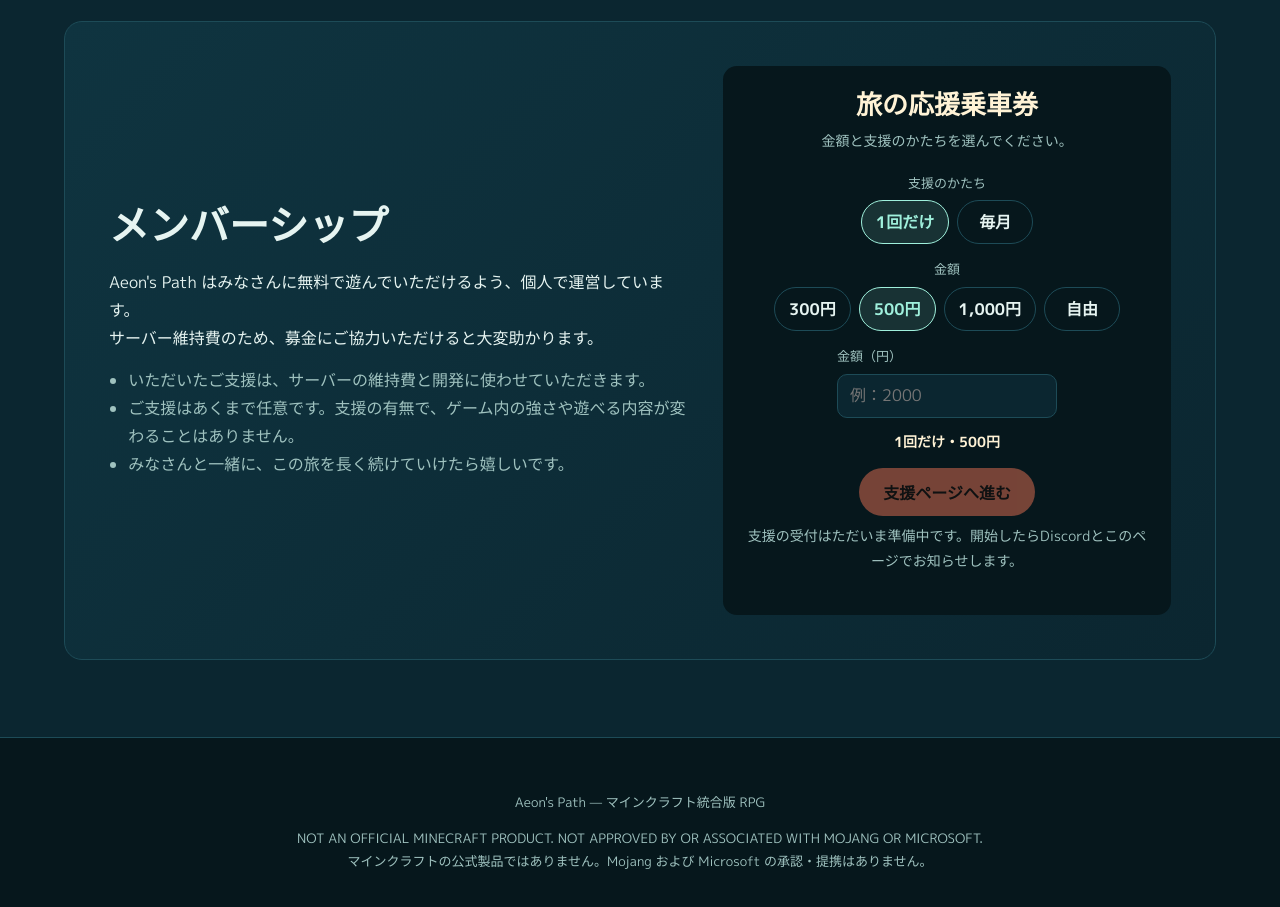
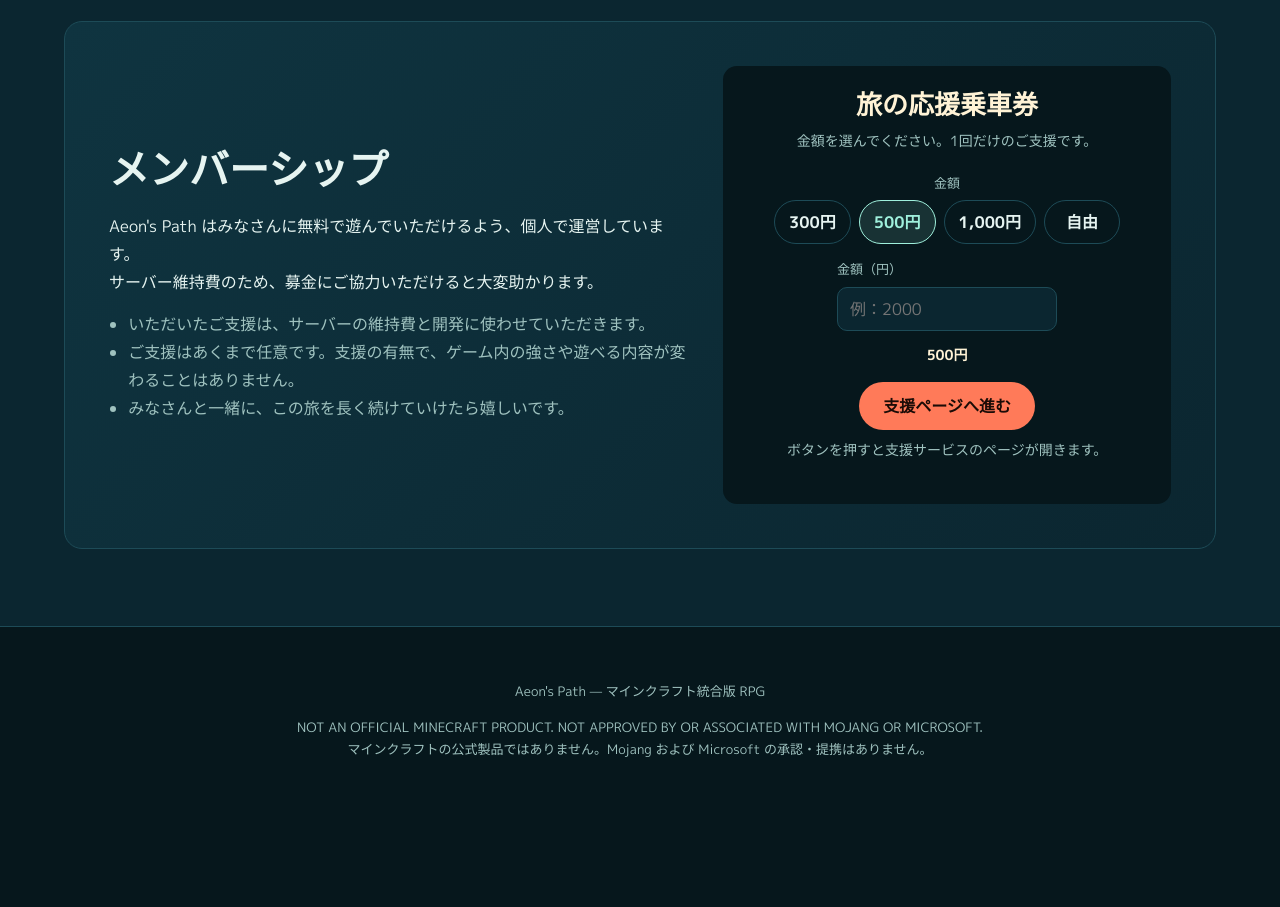
Before and after one commit to harasyiisgod/harasyiisgod.github.io, a plain HTML site: page index.html in a window 1280 px wide. Shown: the part 3860-4767 px from the top of the page. After the commit the page ends 4674 px from the top, so only its background shows below. Drawn offline with Linux system fonts and the light colour scheme; a web font is replaced by a local one.

Commit message:
Add files via upload

```diff
--- a/index.html
+++ b/index.html
@@ -241,11 +241,7 @@ footer{padding:40px max(5vw,16px);border-top:1px solid var(--line);color:var(--m
       </div>
       <form class="card" id="spform" novalidate>
         <div class="ticket">旅の応援乗車券</div>
-        <p>金額と支援のかたちを選んでください。</p>
-        <fieldset class="seg"><legend>支援のかたち</legend>
-          <label><input type="radio" name="kind" value="once" checked><span>1回だけ</span></label>
-          <label><input type="radio" name="kind" value="month"><span>毎月</span></label>
-        </fieldset>
+        <p>金額を選んでください。1回だけのご支援です。</p>
         <fieldset class="amts"><legend>金額</legend>
           <label><input type="radio" name="amt" value="300"><span>300円</span></label>
           <label><input type="radio" name="amt" value="500" checked><span>500円</span></label>
@@ -253,9 +249,9 @@ footer{padding:40px max(5vw,16px);border-top:1px solid var(--line);color:var(--m
           <label><input type="radio" name="amt" value="free"><span>自由</span></label>
         </fieldset>
         <label class="free" id="freebox" hidden>金額（円）<input type="number" id="freeamt" min="100" step="100" inputmode="numeric" placeholder="例：2000"></label>
-        <p class="sum" id="spsum">1回だけ・500円</p>
+        <p class="sum" id="spsum">500円</p>
         <button class="btn p" id="spbtn" type="submit">支援ページへ進む</button>
-        <p class="note" id="spnote" role="status">支援の受付はただいま準備中です。開始したらDiscordとこのページでお知らせします。</p>
+        <p class="note" id="spnote" role="status">支援の受付はただいま準備中です。</p>
       </form>
     </div>
     </div>
@@ -279,7 +275,7 @@ footer{padding:40px max(5vw,16px);border-top:1px solid var(--line);color:var(--m
   else if (LINKS.discord) ln.textContent = "事前登録のリンクは準備中です。";
 
   // 支援の受付：ケースワーカーに確認してから open を true にし、url に支援サービスのリンクを入れる
-  const SUPPORT = { open: false, url: "" };
+  const SUPPORT = { open: true, url: "https://form.jotform.com/263265749013055" };
   const f = document.getElementById("spform"), sum = document.getElementById("spsum"), btn = document.getElementById("spbtn");
   const freebox = document.getElementById("freebox"), freeamt = document.getElementById("freeamt"), note = document.getElementById("spnote");
   const ready = SUPPORT.open && SUPPORT.url;
@@ -289,7 +285,7 @@ footer{padding:40px max(5vw,16px);border-top:1px solid var(--line);color:var(--m
   const upd = () => {
     freebox.hidden = f.amt.value !== "free";
     const n = amount();
-    sum.textContent = (f.kind.value === "month" ? "毎月" : "1回だけ") + "・" + (n ? n.toLocaleString("ja-JP") + "円" : "金額を入力してください");
+    sum.textContent = (n ? n.toLocaleString("ja-JP") + "円" : "金額を入力してください");
   };
   f.addEventListener("change", upd); freeamt.addEventListener("input", upd); upd();
   f.addEventListener("submit", e => {
```
